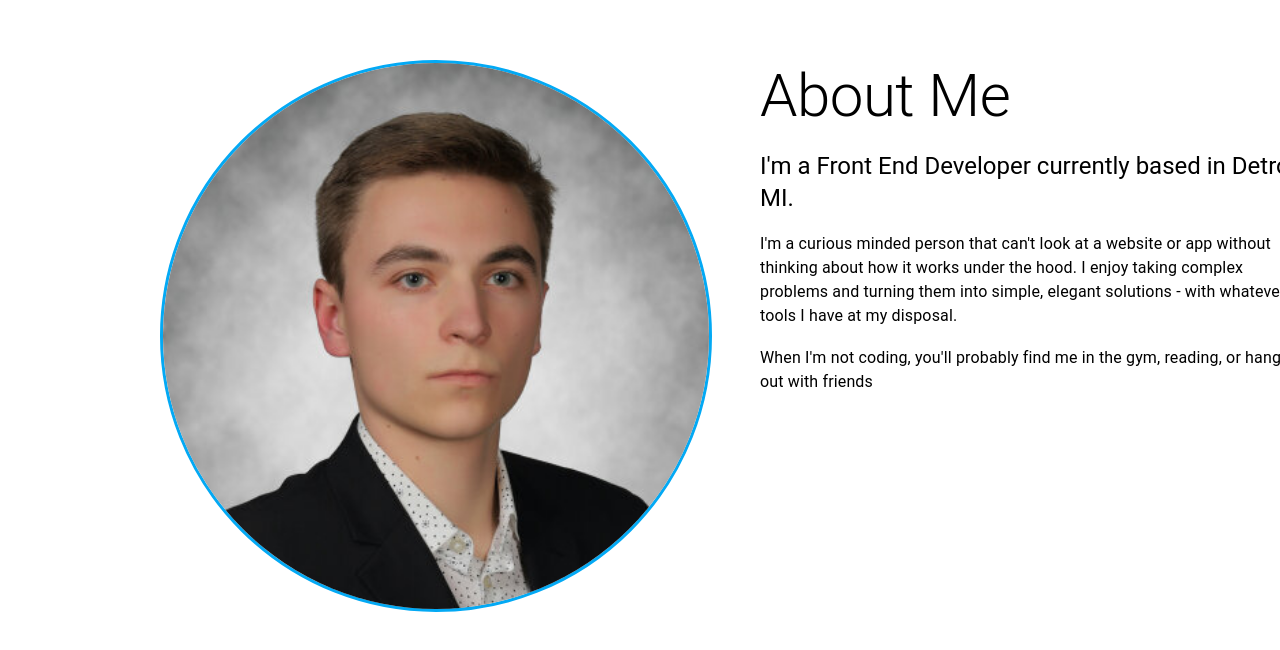
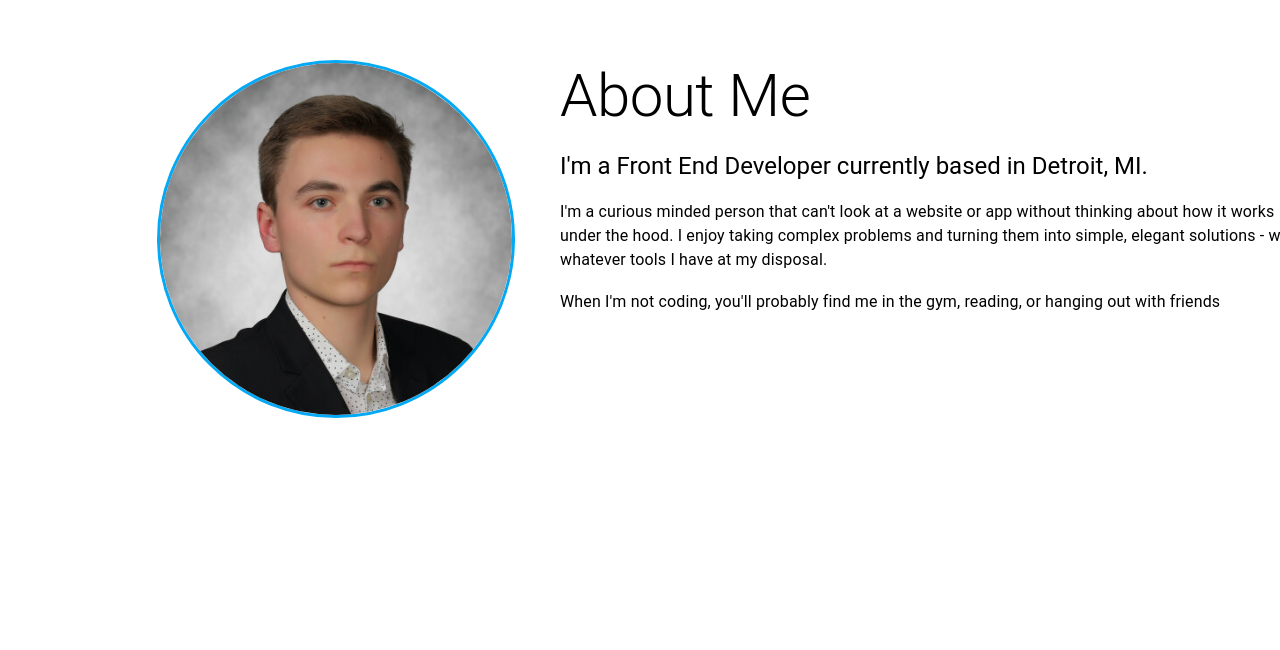
Before and after one commit to couvq/Portfolio-Site-V.2, a React (Create React App) app in the folder portfolio-site-v2/: page / in a window 1280 px wide. Shown: the part 1028-1678 px from the top of the page. Built offline with nearby package versions, Linux system fonts and the light colour scheme.

Commit message:
changed grid arrangement

```diff
--- a/portfolio-site-v2/src/components/About/About.js
+++ b/portfolio-site-v2/src/components/About/About.js
@@ -9,12 +9,12 @@ const About = () => {
     <div id="About" style={{ width: "100vw", height: "100vh" }}>
       <Container>
         <Grid container spacing={6} justify="center" margin="5rem 2.5rem">
-          <Grid item sm={12} md={6} justify="center">
+          <Grid item sm={12} md={4} justify="center">
             <Box display="flex" justifyContent="center" alignItems="center">
               <AboutImage />
             </Box>
           </Grid>
-          <Grid item sm={12} md={6}>
+          <Grid item sm={12} md={8}>
             <AboutText />
           </Grid>
         </Grid>
```
